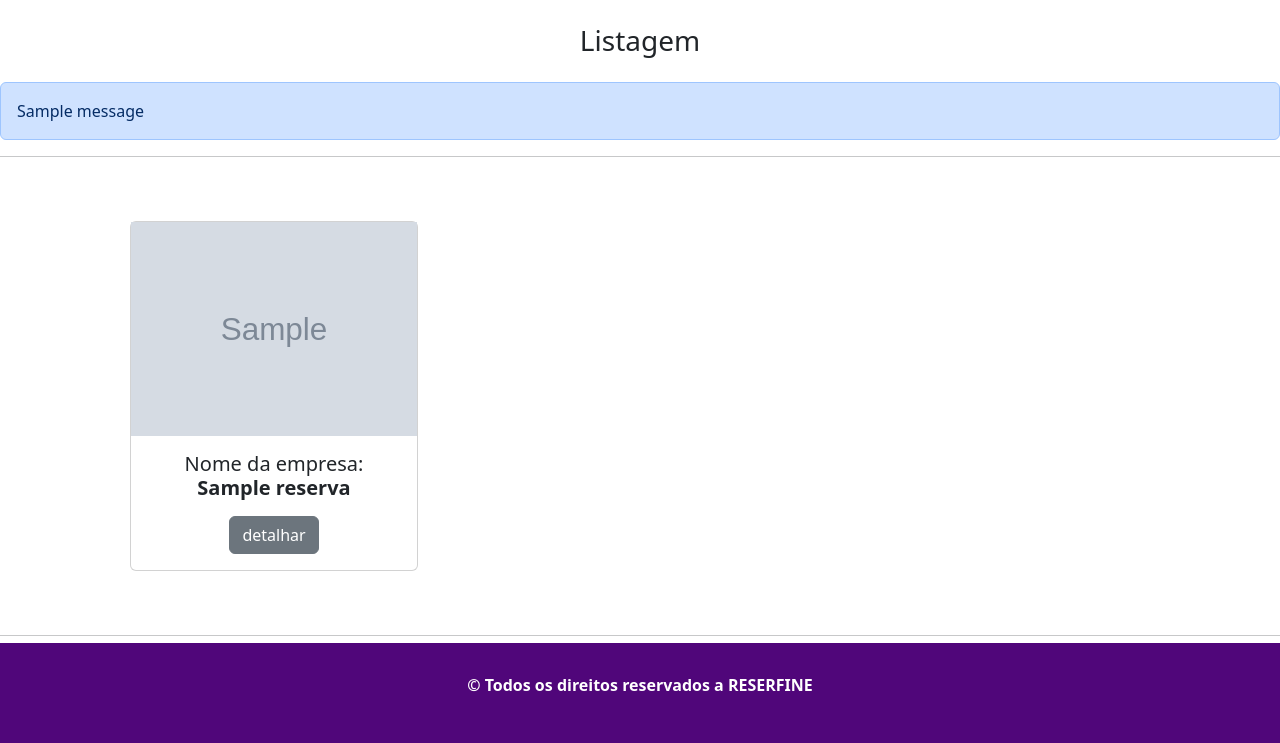
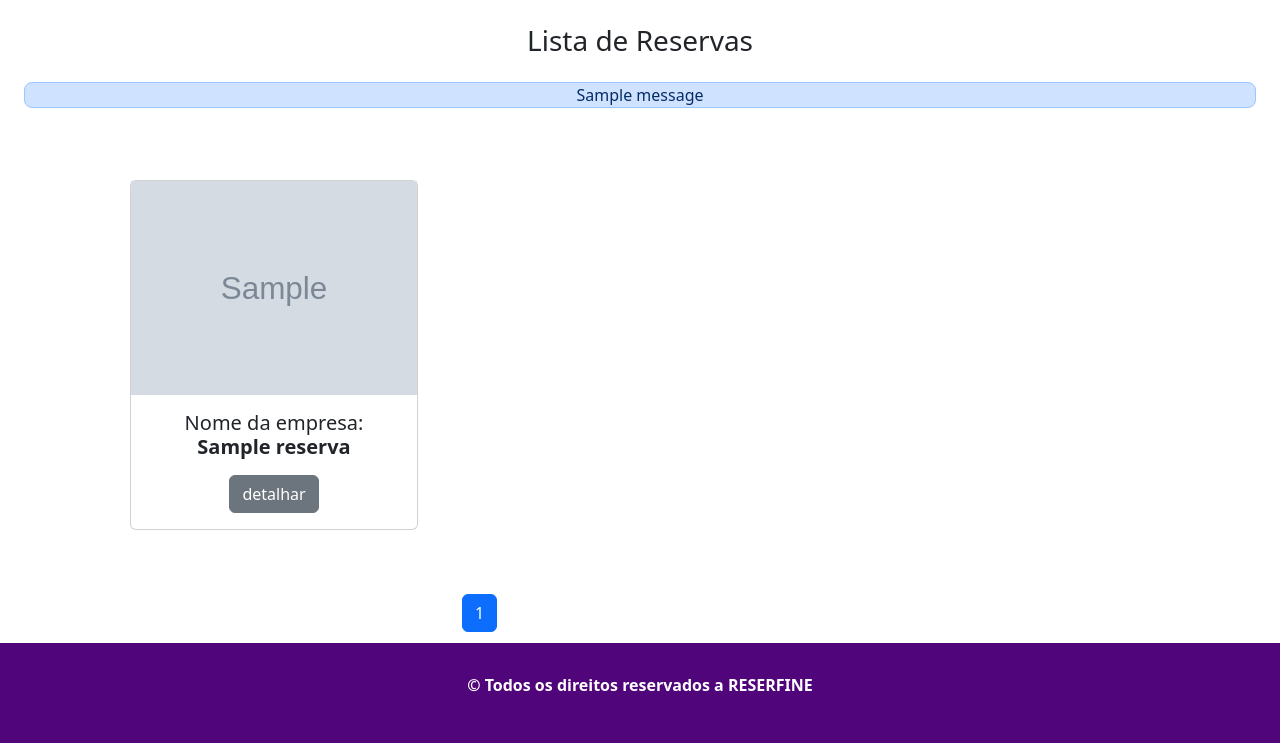
Before and after one commit to yaragc/projetofine, a Django app: page /listar/ in a window 1280 px wide. Shown: the part 57-800 px from the top of the page. Run offline with Django 4.2, Linux system fonts and the light colour scheme; tables that the repository leaves empty hold one stand-in row (values such as "Sample post"); grey boxes marked "Sample" are stand-in pictures; one stand-in notice (Sample message) is shown.

Commit message:
atualizando

```diff
--- a/reservas/templates/reservas/listar.html
+++ b/reservas/templates/reservas/listar.html
@@ -1,54 +1,124 @@
 {% extends 'base.html' %}
 {% load static %}
 
-
 {% block center %}
-
-<h3 class="m-4 text-center">Listagem</h3>
+<h3 class="m-4 text-center">Lista de Reservas</h3>
 {% if messages %}
 {% for message in messages %}
-       <div class="alert alert-primary" role="alert">
-
+  <div{% if message.tags %} class=" {{ message.tags }}p-3 text-primary-emphasis bg-primary-subtle border border-primary-subtle rounded-3 m-4 text-center" {% endif %}>
     {{ message }}
-       </div>
-
   </div>
 {% endfor %}
 {% endif %}
 
-<body>
-<hr>
 <div class="container text-center">
-
     <div class="row row-cols-2 mt-3">
-
-        {% for reserva in  reservas %}
-
-
+        {% for reserva in reservas %}
         <div class="col-md-4">
-
             <div class="m-5">
-
-
                 <div class="card" style="width: 18rem;">
-              <img src="{{ reserva.imagem.url}}">
+                    <img src="{{ reserva.imagem.url }}">
                     <div class="card-body">
                         <h5 class="card-title">Nome da empresa: <strong>{{ reserva.nome_empresa }}</strong></h5>
                         <p class="card-text"></p>
                         <a href="{% url 'detalhar' reserva.pk %}" class="btn btn-secondary">detalhar</a>
                     </div>
                 </div>
+            </div>
+        </div>
+
+
+        {% empty %}
+        <tr>
+          <td colspan="4">
+            <p>Não existem reservas cadastradas.</p>
+          </td>
+           {% endfor %}
 
 
     </div>
 </div>
 
+
+<div class="container text-center">
+  <div class="row">
+    <div class="col">
+    </div>
+
+    <div class="col">
+
+<!-- pagination.html -->
+<div class="intro-y flex flex-wrap sm:flex-row sm:flex-nowrap items-center mt-3">
+  <nav class="w-full sm:w-auto sm:mr-auto">
+    <ul class="pagination">
+
+      <!-- Início da paginação -->
+
+      <!-- Primeira página -->
+      {% if page_obj.number != 1 %}
+        <li class="page-item">
+          <a class="page-link" href="?page=1&search={{ request.GET.search }}"> <svg xmlns="http://www.w3.org/2000/svg" width="24" height="24" viewBox="0 0 24 24" fill="none" stroke="currentColor" stroke-width="2" stroke-linecap="round" stroke-linejoin="round" icon-name="chevrons-left" class="lucide lucide-chevrons-left w-4 h-4" data-lucide="chevrons-left"><polyline points="11 17 6 12 11 7"></polyline><polyline points="18 17 13 12 18 7"></polyline></svg> </a>
+        </li>
+      {% endif %}
+
+      <!-- Página anterior -->
+      {% if page_obj.has_previous %}
+        <li class="page-item">
+          <a class="page-link" href="?page={{ page_obj.previous_page_number }}&search={{ request.GET.search }}"> <svg xmlns="http://www.w3.org/2000/svg" width="24" height="24" viewBox="0 0 24 24" fill="none" stroke="currentColor" stroke-width="2" stroke-linecap="round" stroke-linejoin="round" icon-name="chevron-left" class="lucide lucide-chevron-left w-4 h-4" data-lucide="chevron-left"><polyline points="15 18 9 12 15 6"></polyline></svg> </a>
+        </li>
+      {% endif %}
+
+      <!-- ... -->
+      <!-- {% if page_obj.number != 1 %}
+        <li class="page-item"> <a class="page-link" href="#">...</a> </li>
+      {% endif %} -->
+
+      <!-- Páginas do meio -->
+      {% for pg in page_obj.paginator.page_range %}
+        <!-- Sempre mostra as 2 primeiras e 2 últimas páginas -->
+        {% if pg == 1 or pg == 2 or pg == page_obj.paginator.num_pages or pg == page_obj.paginator.num_pages|add:'-1' %}
+
+          <li class="page-item {% if page_obj.number == pg %}active{% endif %}"> <a class="page-link" href="?page={{ pg }}&search={{ request.GET.search }}">{{ pg }}</a> </li>
+
+        {% else %}
+
+          {% if page_obj.number == pg %}
+            <li class="page-item active"><a class="page-link" href="?page={{ pg }}">{{ pg }}</a></li>
+          {% elif pg > page_obj.number|add:'-3' and pg < page_obj.number|add:'3' %}
+            <!-- Mostra 2 páginas antes e 2 páginas depois da atual -->
+            <li class="page-item"><a class="page-link" href="?page={{ pg }}&search={{ request.GET.search }}">{{ pg }}</a></li>
+          {% elif pg == page_obj.number|add:'-4' or pg == page_obj.number|add:'4' %}
+            <li class="page-item"> <a class="page-link" href="#">...</a> </li>
+          {% endif %}
+
+        {% endif %}
       {% endfor %}
+
+      <!-- Próxima página -->
+      {% if page_obj.has_next %}
+        <li class="page-item">
+          <a class="page-link" href="?page={{ page_obj.next_page_number }}&search={{ request.GET.search }}"> <svg xmlns="http://www.w3.org/2000/svg" width="24" height="24" viewBox="0 0 24 24" fill="none" stroke="currentColor" stroke-width="2" stroke-linecap="round" stroke-linejoin="round" icon-name="chevron-right" class="lucide lucide-chevron-right w-4 h-4" data-lucide="chevron-right"><polyline points="9 18 15 12 9 6"></polyline></svg> </a>
+        </li>
+      {% endif %}
+
+      <!-- Última página -->
+      {% if page_obj.number != page_obj.paginator.num_pages %}
+        <li class="page-item">
+          <a class="page-link" href="?page={{ page_obj.paginator.num_pages }}&search={{ request.GET.search }}"> <svg xmlns="http://www.w3.org/2000/svg" width="24" height="24" viewBox="0 0 24 24" fill="none" stroke="currentColor" stroke-width="2" stroke-linecap="round" stroke-linejoin="round" icon-name="chevrons-right" class="lucide lucide-chevrons-right w-4 h-4" data-lucide="chevrons-right"><polyline points="13 17 18 12 13 7"></polyline><polyline points="6 17 11 12 6 7"></polyline></svg> </a>
+        </li>
+      {% endif %}
+      <!-- Fim da paginação -->
+
+    </ul>
+  </nav>
+</div>
+
+    </div>
+
+    <div class="col">
     </div>
   </div>
-   <hr>
-
-       </body>
+</div>
 
 
 {% endblock %}
```
Also changed, not shown: stand/templates/core/listastand.html (+6 -5 lines), media/12868aee0879112694e4a09979d16d95_iku8QzF.jpg (added), media/OIP.jfif (added), media/OIP_kJDgJlQ.jfif (added), media/OIP_uPGkWak.jfif (added), media/R.jfif (added), media/R_4nhFcYe.jfif (added), media/R_d0zsY26.jfif (added), media/R_ogoKujB.jfif (added), media/a42bc1aa981ea564d1539631143d7bee_otFlk8k.jpg (added). Lines whose indentation alone changed are shown as unchanged.
